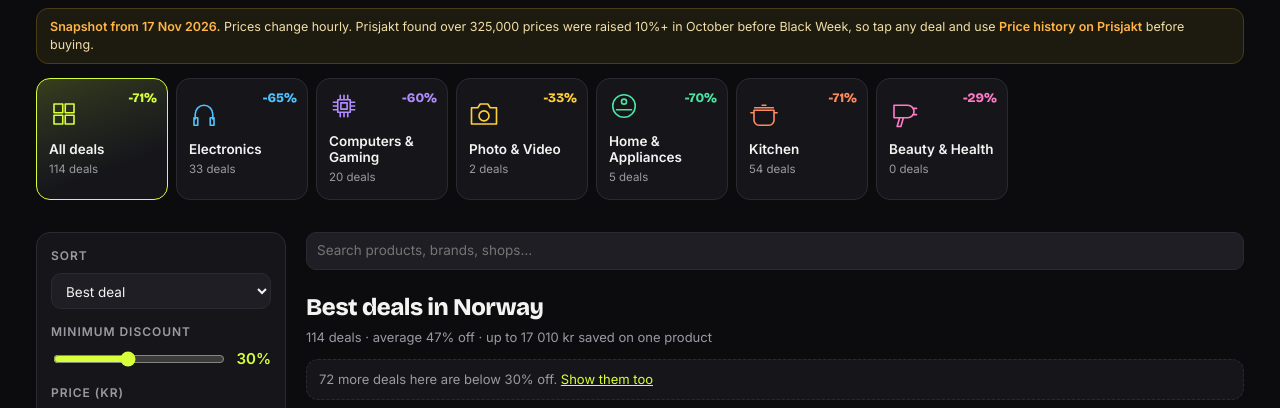
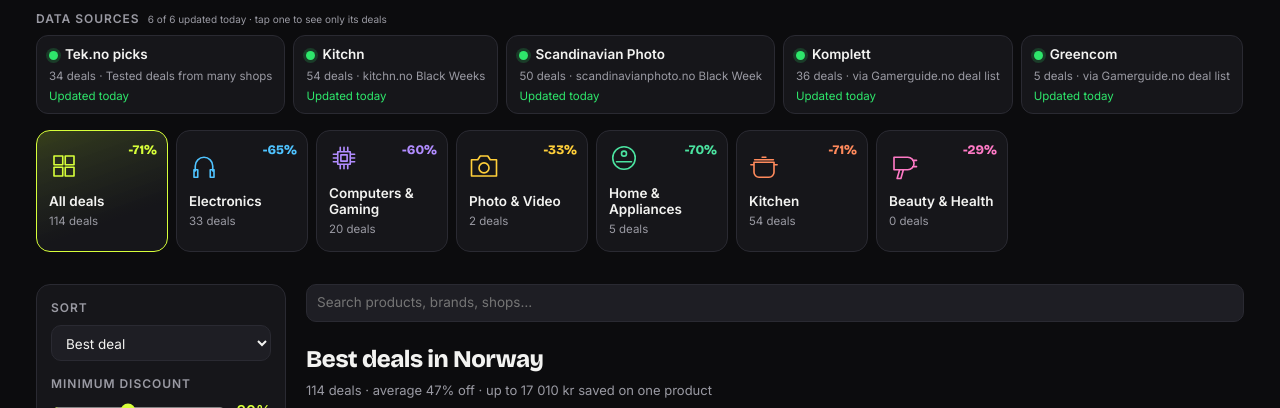
Before and after one commit to Mustac/kupp-no, a plain HTML site: page index.html in a window 1280 px wide. Shown: the part 44-452 px from the top of the page. Drawn offline with nearby package versions, Linux system fonts and the light colour scheme.

Commit message:
Add data sources overview with freshness dots; remove snapshot notice
Co-Authored-By: Claude Opus 5.5 <noreply@anthropic.com>
Claude-Session: https://claude.ai/code/session_01HZuk1rKiJyZBJyKPhi6bQP

```diff
--- a/index.html
+++ b/index.html
@@ -17,6 +17,18 @@ header{padding:24px 0 14px}
 .logo{font-family:"Bricolage Grotesque",sans-serif;font-weight:800;font-size:38px;letter-spacing:-1.5px;line-height:1;cursor:pointer}
 .logo span{color:var(--acc)}
 .tag{color:var(--mute);font-size:14px}
+.srchead{display:flex;align-items:baseline;gap:8px;margin-top:16px;font-size:12px;text-transform:uppercase;letter-spacing:.08em;color:var(--mute);font-weight:600}
+.srchead small{text-transform:none;letter-spacing:0;font-weight:400}
+.srcs{display:flex;gap:8px;overflow-x:auto;padding:8px 0 2px;scrollbar-width:none}
+.src{flex:none;display:flex;flex-direction:column;gap:3px;min-width:150px;background:var(--panel);border:1px solid var(--line);border-radius:12px;padding:9px 12px;cursor:pointer;text-align:left}
+.src:hover{border-color:#50505c}.src.on{border-color:var(--acc)}
+.src .top{display:flex;align-items:center;gap:7px;font-weight:600;font-size:13.5px}
+.dot{width:9px;height:9px;border-radius:50%;flex:none;background:#6b6b78}
+.dot.fresh{background:#2ee66b;box-shadow:0 0 0 3px rgba(46,230,107,.18)}
+.dot.old{background:#ffb547}
+.src small{font-size:11.5px;color:var(--mute)}
+.src small.f{color:#2ee66b}
+.src a{font-size:11.5px;color:var(--mute);text-decoration:underline}
 .notice{margin-top:14px;background:#1d1a10;border:1px solid #4a3d14;color:#f1dfa8;border-radius:12px;padding:9px 13px;font-size:12.5px}
 .notice b{color:var(--warn)}
 /* category tiles */
@@ -126,7 +138,8 @@ footer a{color:var(--ink)}
 
 <header class="wrap">
   <div class="brand"><div class="logo" id="home">kupp<span>.</span>no</div><div class="tag">Only the big discounts from Norwegian shops · Black Week 2026</div></div>
-  <div class="notice"><b>Snapshot from 17 Nov 2026.</b> Prices change hourly. Prisjakt found over 325,000 prices were raised 10%+ in October before Black Week, so tap any deal and use <b>Price history on Prisjakt</b> before buying.</div>
+  <div class="srchead"><span>Data sources</span><small id="srcsum"></small></div>
+  <div class="srcs" id="srcs"></div>
   <div class="cats" id="cats"></div>
   <div class="subs" id="subs"></div>
 </header>
@@ -267,13 +280,14 @@ const CATS=[
 const CAT=Object.fromEntries(CATS.map(c=>[c.id,c]));
 const SUBNAME={};CATS.forEach(c=>c.subs.forEach(([k,n])=>SUBNAME[k]=n));
 
+// updated = date the deals were read from the source (YYYY-MM-DD, Norway time)
 const SRC={
- tek:{name:"Tek.no pick",url:"https://www.tek.no/i/wAr0An",note:"Tek.no lists this deal but doesn't name the shop. Use Prisjakt to find who has it cheapest."},
- kitchn:{name:"Kitchn",url:"https://www.kitchn.no/kampanje/blackfriday/"},
- sp:{name:"Scandinavian Photo",url:"https://www.scandinavianphoto.no/kampanjer/black-week"},
- komplett:{name:"Komplett",url:"https://www.komplett.no/kampanje/black-friday"},
- greencom:{name:"Greencom",url:"https://www.gamerguide.no/nyhet/black-friday-gaming-deals-2024-de-beste-tilbudene-p%C3%A5-gaming-pc-og-gamingutstyr"},
- telenor:{name:"Telenor",url:"https://www.telenor.no/black-week/"}
+ tek:{name:"Tek.no pick",label:"Tek.no picks",via:"Tested deals from many shops",updated:"2026-11-17",url:"https://www.tek.no/i/wAr0An",note:"Tek.no lists this deal but doesn't name the shop. Use Prisjakt to find who has it cheapest."},
+ kitchn:{name:"Kitchn",label:"Kitchn",via:"kitchn.no Black Weeks",updated:"2026-11-17",url:"https://www.kitchn.no/kampanje/blackfriday/"},
+ sp:{name:"Scandinavian Photo",label:"Scandinavian Photo",via:"scandinavianphoto.no Black Week",updated:"2026-11-17",url:"https://www.scandinavianphoto.no/kampanjer/black-week"},
+ komplett:{name:"Komplett",label:"Komplett",via:"via Gamerguide.no deal list",updated:"2026-11-17",url:"https://www.komplett.no/kampanje/black-friday"},
+ greencom:{name:"Greencom",label:"Greencom",via:"via Gamerguide.no deal list",updated:"2026-11-17",url:"https://www.gamerguide.no/nyhet/black-friday-gaming-deals-2024-de-beste-tilbudene-p%C3%A5-gaming-pc-og-gamingutstyr"},
+ telenor:{name:"Telenor",label:"Telenor",via:"telenor.no Black Week",updated:"2026-11-17",url:"https://www.telenor.no/black-week/"}
 };
 
 // [name, brand, source, now, before, category, sub, ref (f=shop's official before-price, l=launch/test/guide price), flag]
@@ -687,7 +701,23 @@ function wireImgs(root){root.querySelectorAll(".thumb.has-img img").forEach(im=>
   const ok=()=>{if(im.naturalWidth>0)im.parentNode.classList.add("ok");};
   const bad=()=>{im.parentNode.classList.remove("has-img");im.remove();};
   if(im.complete){im.naturalWidth>0?ok():bad();}else{im.addEventListener("load",ok);im.addEventListener("error",bad);}});}
-function render(){renderCats();renderSubs();renderSide();renderPills();renderGrid();wireImgs($("grid"));}
+function localDay(d){return d.getFullYear()+"-"+String(d.getMonth()+1).padStart(2,"0")+"-"+String(d.getDate()).padStart(2,"0");}
+function renderSources(){
+  const today=localDay(new Date());
+  const keys=Object.keys(SRC);
+  let fresh=0;
+  $("srcs").innerHTML=keys.map(k=>{
+    const s=SRC[k], n=D.filter(d=>d.src===k).length;
+    const days=Math.round((new Date(today)-new Date(s.updated))/864e5);
+    const isToday=days===0; if(isToday)fresh++;
+    const when=isToday?"Updated today":days===1?"Updated yesterday":"Updated "+new Date(s.updated).toLocaleDateString("en-GB",{day:"numeric",month:"short"});
+    return `<button class="src${S.shops.has(s.name)?" on":""}" data-shop="${esc(s.name)}" title="Show only ${esc(s.label)} deals">
+      <span class="top"><span class="dot ${isToday?"fresh":days<=2?"old":""}"></span>${esc(s.label)}</span>
+      <small>${n} deals · ${esc(s.via)}</small>
+      <small class="${isToday?"f":""}">${when}</small></button>`;}).join("");
+  $("srcsum").textContent=`${fresh} of ${keys.length} updated today · tap one to see only its deals`;
+}
+function render(){renderSources();renderCats();renderSubs();renderSide();renderPills();renderGrid();wireImgs($("grid"));}
 
 // ---------- detail sheet ----------
 function openSheet(d){
@@ -731,6 +761,8 @@ $("cats").onclick=e=>{const b=e.target.closest(".cat");if(!b)return;S.cat=b.data
   window.scrollTo({top:$("cats").offsetTop-10,behavior:"smooth"});};
 $("subs").onclick=e=>{const b=e.target.closest(".chip");if(!b)return;const k=b.dataset.sub;
   if(!k)S.subs.clear();else S.subs.has(k)?S.subs.delete(k):S.subs.add(k);S.brand="";setHash();render();};
+$("srcs").onclick=e=>{const b=e.target.closest(".src");if(!b)return;const s=b.dataset.shop;
+  S.shops.has(s)?S.shops.delete(s):S.shops.add(s);render();};
 $("grid").onclick=e=>{const c=e.target.closest(".card");if(c)openSheet(D[+c.dataset.id]);};
 $("hint").onclick=e=>{if(e.target.id==="showall"){S.min=0;$("min").value=0;$("minv").textContent="0%";render();}};
 $("q").oninput=e=>{S.q=e.target.value.toLowerCase().trim();render();};
```
